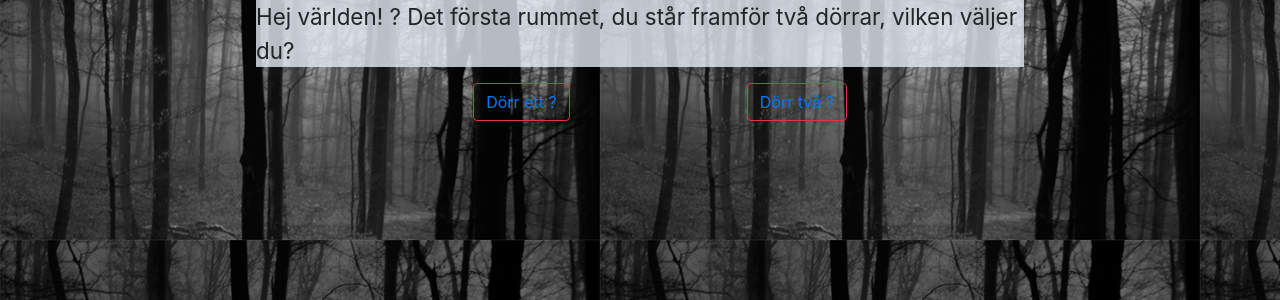
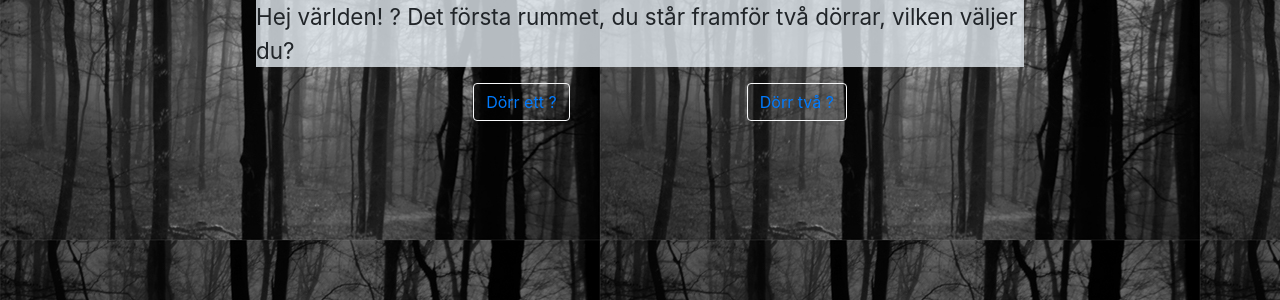
Before and after one commit to Luxri/soloadventure, a PHP site: page / in a window 1280 px wide. Shown: the part 200-500 px from the top of the page. Run offline with PHP 8.4, Linux system fonts and the light colour scheme; data comes from the database, SQL or seed files in the repository; data that the repository does not hold is empty; a stand-in replaces the project's code that opens the database connection.

Commit message:
Button color changed

```diff
--- a/php/views/index_layout.php
+++ b/php/views/index_layout.php
@@ -20,7 +20,7 @@
 
         <ul>
             <?php foreach ($links as $link): ?>
-            <button type="button" class="btn btn-outline-danger">
+            <button type="button" class="btn btn-outline-light">
                 <a href="index.php?id=<?= $link['target_id'] ?>">
                     <li><?= $link['description'] ?></li>
                 </a>
```
